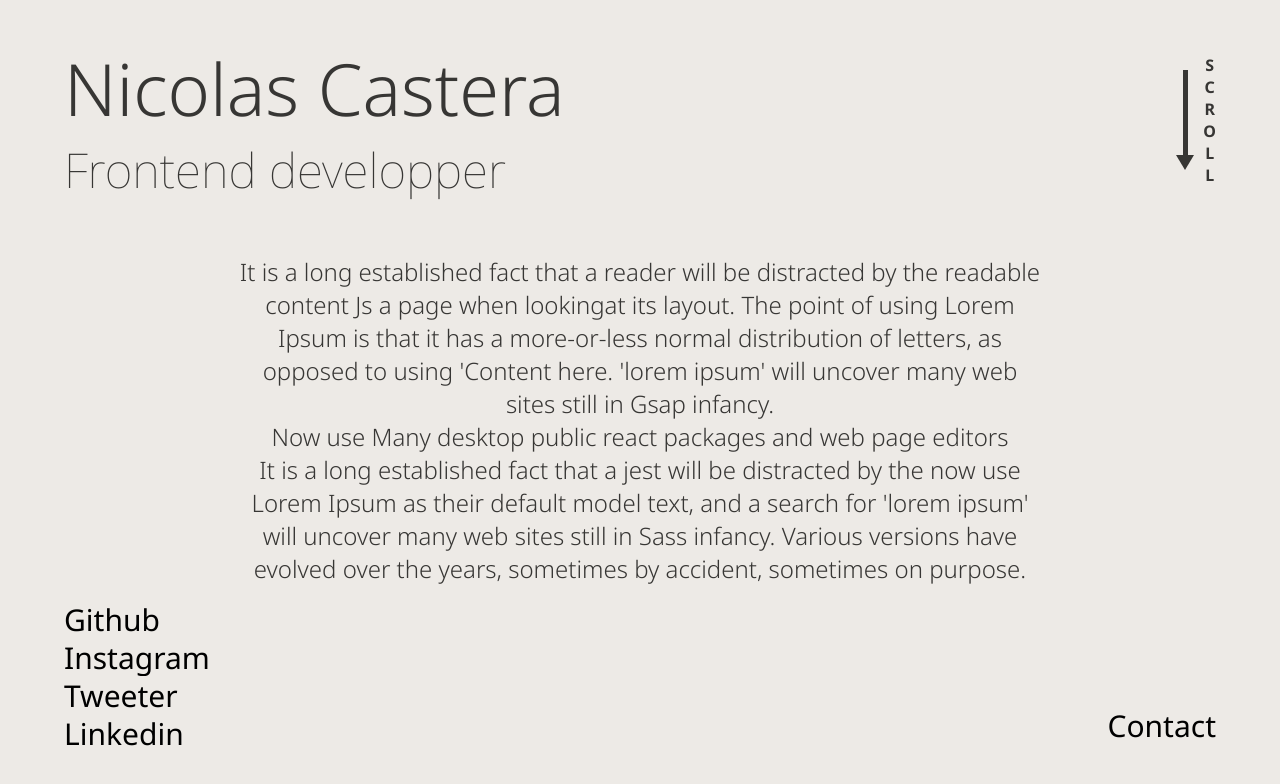
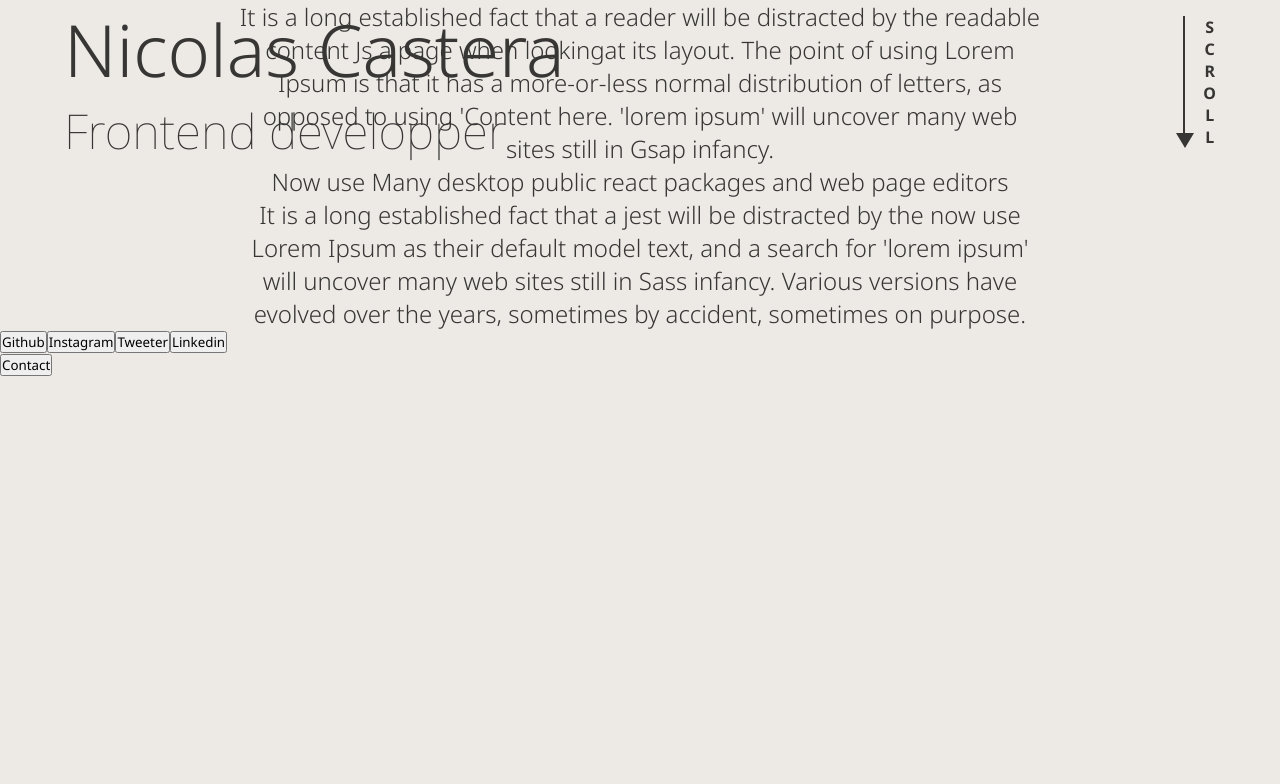
Before and after one commit to magicniclus/Portfolio, a React (Create React App) app: page / in a window 1280 px wide. Shown: the top 784 px of the page. Built offline with nearby package versions, Linux system fonts and the light colour scheme.

Commit message:
Update _homePage.scss

```diff
--- a/src/pages/homePage/_homePage.scss
+++ b/src/pages/homePage/_homePage.scss
@@ -1,10 +1,18 @@
 @import "../../styles/settings.scss";
+
+:root {
+    --headerSize: 15rem;
+  }
 
 .homePageHeader{
     width: 100vw;
-    height: 15rem;
+    height: 100vh;
+    position: fixed;
+    display: flex;
+    flex-direction: column;
+    justify-content: space-between;
+    top: 0;
     .topContainer{
-        height: 100%;
         width: 90%;
         margin-left: auto;
         margin-right: auto;
@@ -30,12 +38,11 @@
             }
             h4:before{
                 content: "";
-                height: 70%;
-                width: 5px;
+                height: 90%;
+                width: 2px;
                 background-color: $darkPrimary;
                 position: absolute;
                 left: -20px;
-                margin-top: 1rem;
             }
             h4:after{
                 content: "";
@@ -48,17 +55,10 @@
                 position: absolute;
                 left: -27px;
                 bottom: 0;
-                margin-bottom: 1rem;
+                // margin-bottom: 1rem;
             }
         }
     }
-}
-.homePageMain{
-    height: calc(100vh - 15rem);
-    max-height: calc(100vh - 15rem);
-    display: flex;
-    flex-direction: column;
-    justify-content: space-between;
     .bottomContainer{
         width: 90%;
         margin-left: auto;
@@ -107,3 +107,15 @@
         }
     }
 }
+.homePageMain{
+    // scroll-behavior: smooth;
+    display: flex;
+    flex-direction: column;
+    justify-content: space-between;
+    .sectionOne, .sectionTwo{
+        height: 100vh;
+        display: flex;
+        justify-content: center;
+        align-items: center;
+    }
+}
```
